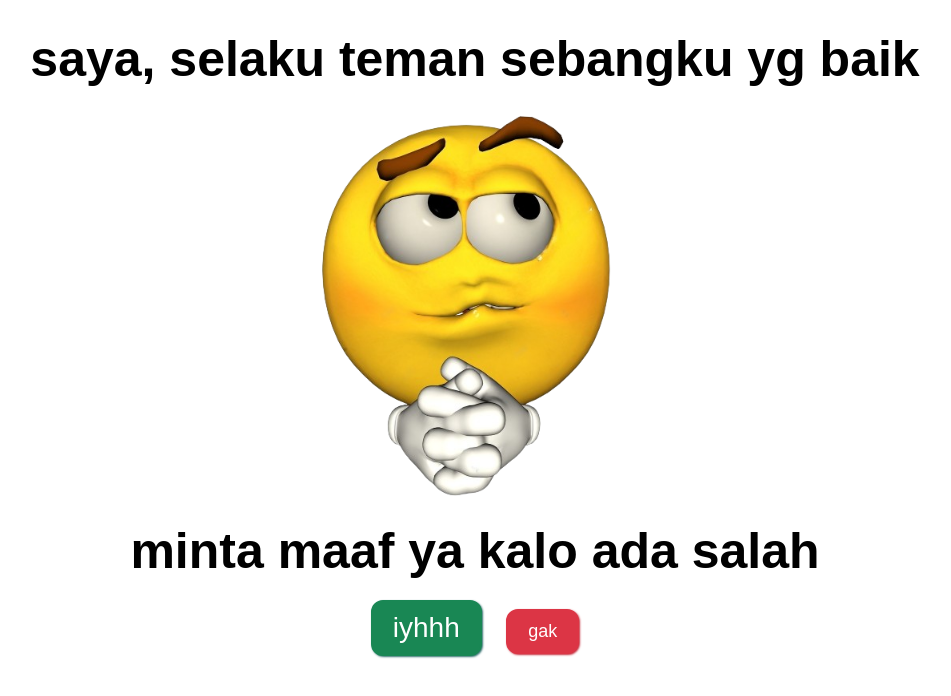
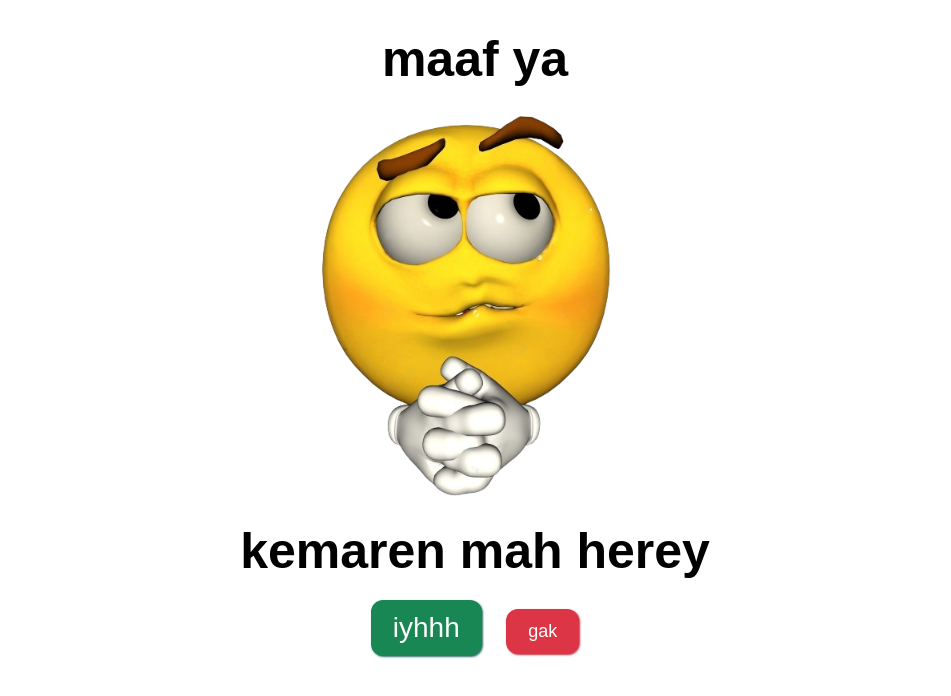
Before and after one commit to Davaxtra/apologize, a plain HTML site: page index.html in a window 1280 px wide. Both pictures are taken after a click on the button "gak". Shown: the whole page, without its empty margins (165-1116 px from the left). Drawn offline with Linux system fonts and the light colour scheme.

Commit message:
remove the jokes

```diff
--- a/index.html
+++ b/index.html
@@ -3,13 +3,19 @@
   <head>
     <meta charset="UTF-8" />
     <meta name="viewport" content="width=device-width, initial-scale=1.0" />
+    <meta property="og:title" content="happy eid mubarak seng" />
+    <meta property="og:type" content="website" />
+    <meta
+      property="og:description"
+      content="daoa keren pacar jihyo"
+    />
     <title>Daoa Minta Mff</title>
     <link rel="stylesheet" href="css/style.css" />
   </head>
   <body>
-    <div class="text" id="question"><b>taqabbalallaahu minnaa wa minkum</b></div>
+    <div class="text" id="question"><b>happy eid mubarak seng</b></div>
     <img id="emoteImg" src="img/mff.png" height="498px" width="150px" alt="emoji lucu" class="responsive" />
-    <div class="text" id="apologize"><b>minal aidin wal faidin seng</b></div>
+    <div class="text" id="apologize"><b>minal aidin wal faidin</b></div>
     <button class="answerButton" id="yesButton" onclick="location.href='thankyou.html'">
       iyhhh
     </button>
--- a/index.js
+++ b/index.js
@@ -3,24 +3,22 @@ function stopBackgroundSoundAndPlayBum() {
     audio.src = "audio/bum.mp3"; // Mengatur sumber audio ke "bum.mp3"
     audio.removeAttribute("loop");
     audio.stop(); // Menghentikan backsound
-    audio.play(); // Memutar audio "bum"
+    audio.play();
 }
 
 var atasTexts = [
-    "<b>saya, selaku teman sebangku yg baik</b>",
-    "<b>kira kira</b>",
-    "<b>tenang kmu udah dimaafin kok seng</b>",
-    "<b>gak bakal</b>",
-    "<b>cih dasar</b>",
+    "<b>maaf ya</b>",
+    "<b>beneran</b>",
+    "<b>gak dimaafin</b>",
+    "<b>gak asik luwh</b>",
     "<b>MAAFIN</b>",
 ];
 
 var bawahTexts = [
-    "<b>minta maaf ya kalo ada salah</b>",
-    "<b>dimaafin gk</b>",
-    "<b>jd maafin jg ya</b>",
-    "<b>dimaafin nih?</b>",
-    "<b>jd lu gamau maafin gue</b>",
+    "<b>kemaren mah herey</b>",
+    "<b>maafan skrg mah</b>",
+    "<b>jg gpp si</b>",
+    "<b>memberi dislike</b>",
     "<b>ATAU GUE PUKUL</b>",
 ]
 
@@ -53,10 +51,9 @@ function changeText() {
 var imagePaths = [
     "img/mff.png",
     "img/saya.png",
-    "img/kirakira.png",
     "img/mff-1.png",
     "img/gimana.png",
-    "img/ngambek.png",
+    "img/dislike.png",
     "img/marahasli.png"
 ];
 
@@ -100,6 +97,6 @@ window.onload = function () {
 
     // Memeriksa apakah pengguna diarahkan dari halaman target
     if (referrer.includes(targetPage)) {
-        alert("wkwkwkw maaf seng");
+        alert("1 - 0 btw");
     }
 };
```
Also changed, not shown: bolabali.html (+6 -6 lines), thankyou.html (+3 -3 lines), img/apa.png (added), img/bola-bali.jpeg (deleted), img/dana.jpeg (deleted), img/dislike.png (added), img/emyu.jpg (deleted), img/ngambek.png (deleted).
